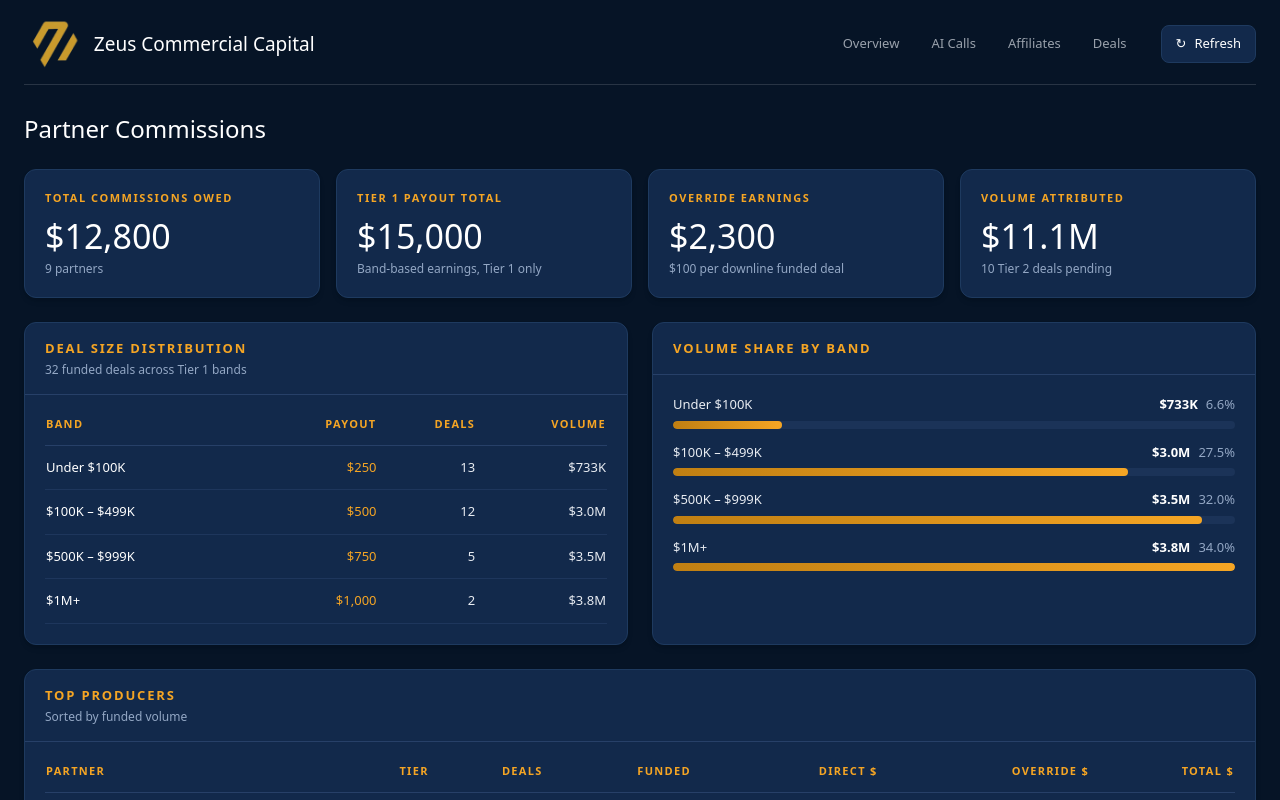
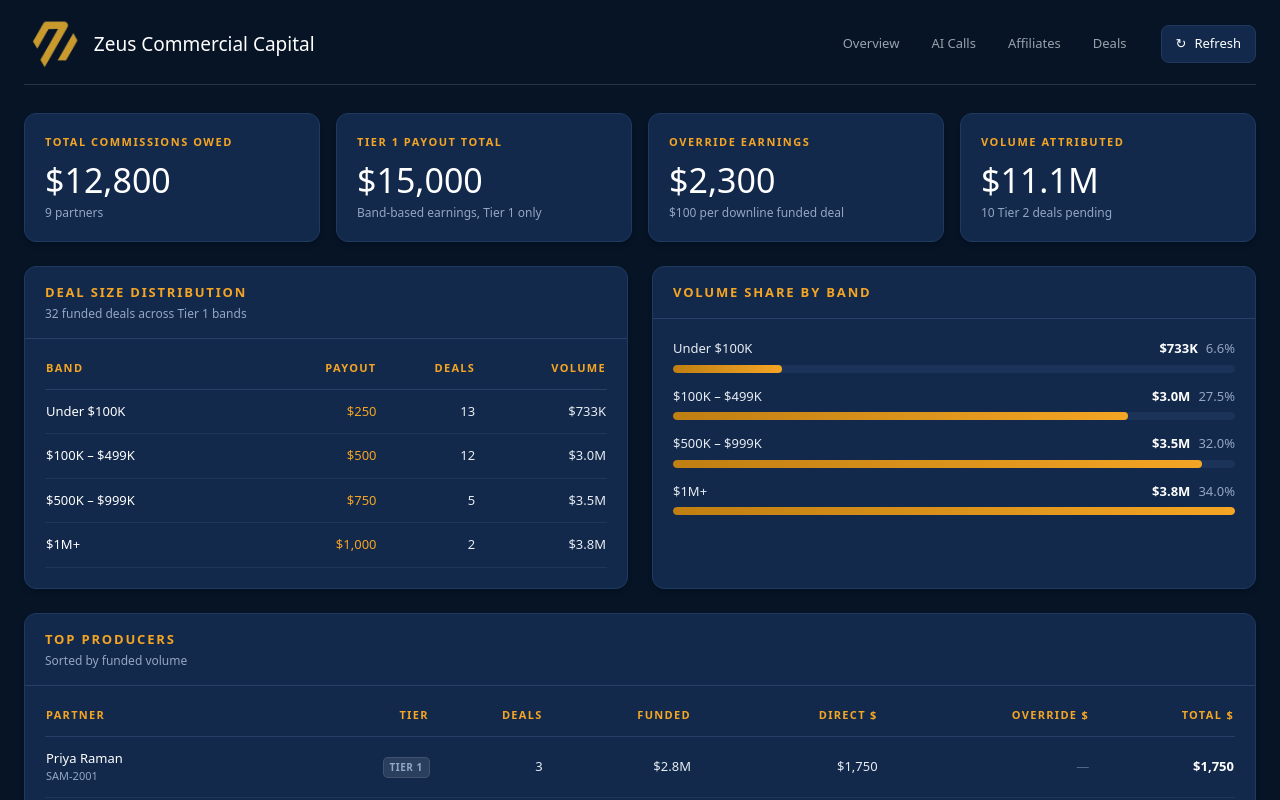
Before and after one commit to ZeusCommercial/Dashboard-, a Next.js app: page /affiliates in a window 1280 px wide. Shown: the top 800 px of the page. Built offline with nearby package versions, Linux system fonts and the light colour scheme.

Commit message:
page.tsx
Removed the 'Partner Commissions' heading from the page.

```diff
--- a/src/app/affiliates/page.tsx
+++ b/src/app/affiliates/page.tsx
@@ -45,7 +45,6 @@ export default async function AffiliatesPage({
     <main className="space-y-6">
       <div>
         <h1 className="font-display text-2xl text-bright">
-          Partner Commissions
         </h1>
       </div>
 
```
